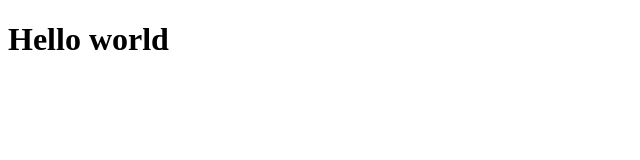
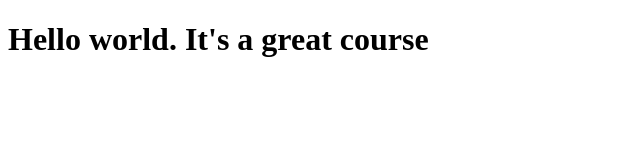
Before and after one commit to songlvuit/courseratest, a plain HTML site: page site/index.html in a window 1280 px wide. Shown: the whole page, without its empty margins (0-640 px from the left). Drawn offline with Linux system fonts and the light colour scheme.

Commit message:
Small addition to our page content

```diff
--- a/site/index.html
+++ b/site/index.html
@@ -6,6 +6,6 @@
 	<title>The first cousera page</title>
 </head>
 <body>
-<h1>Hello world</h1>
+<h1>Hello world. It's a great course</h1>
 </body>
 </html>
```
